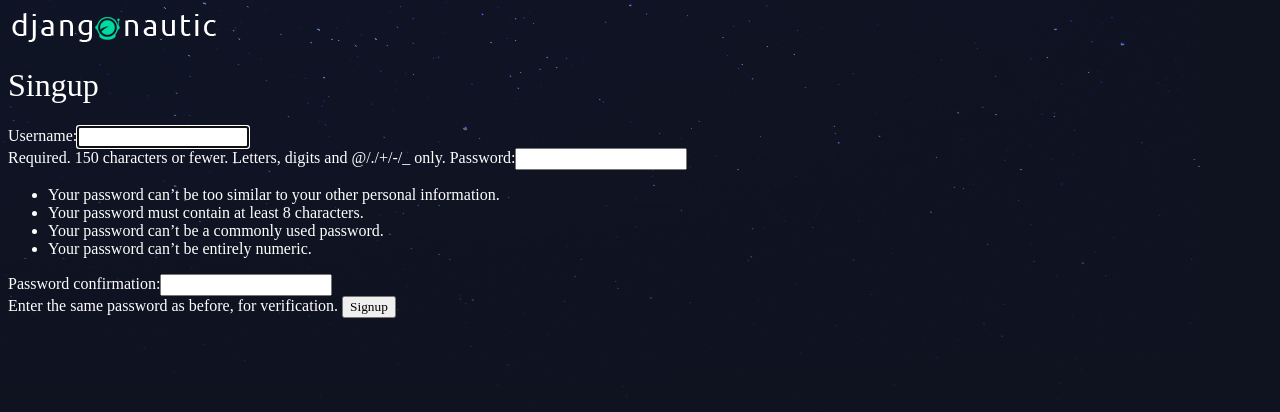
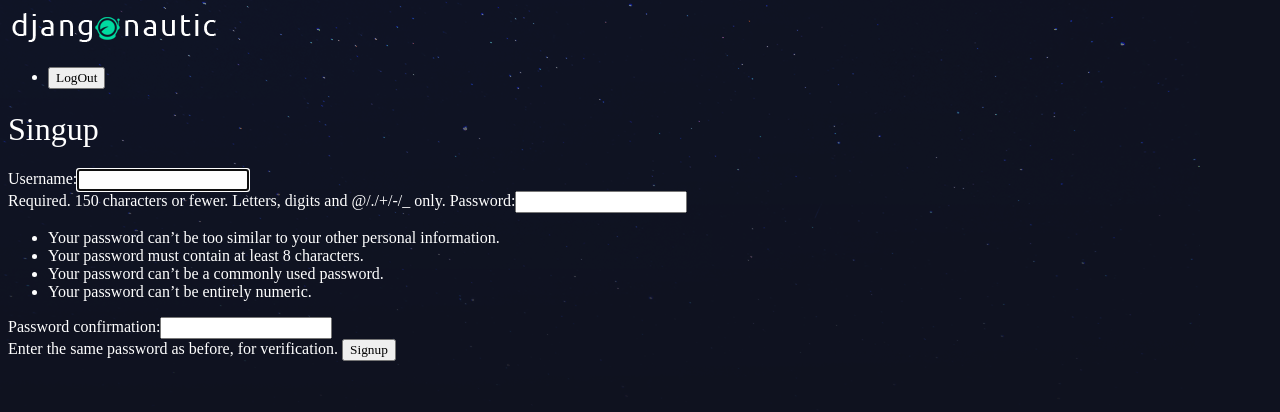
Before and after one commit to rafiq10/ninjaDjango, a Django app: page /accounts/signup/ in a window 1280 px wide. Shown: the top 412 px of the page. Run offline with Django 3.2, Linux system fonts and the light colour scheme.

Commit message:
End of chapter 22-logging-user-out

```diff
--- a/djangonautic/accounts/urls.py
+++ b/djangonautic/accounts/urls.py
@@ -6,4 +6,5 @@ app_name = 'accounts'
 urlpatterns = [
     url(r'^signup/$', views.signup_view, name="signup"),
     url(r'^login/$',views.login_view,name="login"),
+    url(r'^logout/$',views.logout_view,name="logout"),
 ]
--- a/djangonautic/accounts/views.py
+++ b/djangonautic/accounts/views.py
@@ -1,6 +1,6 @@
 from django.shortcuts import render, redirect
 from django.contrib.auth.forms import UserCreationForm, AuthenticationForm
-from django.contrib.auth import login
+from django.contrib.auth import login, logout
 
 def signup_view(request):
     if request.method == 'POST':
@@ -26,3 +26,8 @@ def login_view(request):
         form = AuthenticationForm()
 
     return render(request, 'accounts/login.html',{"form":form})
+
+def logout_view(request):
+    if request.method == 'POST':
+        logout(request)
+        return redirect('articles:list')
--- a/djangonautic/templates/base_layout.html
+++ b/djangonautic/templates/base_layout.html
@@ -9,6 +9,16 @@
     <body>
         <div class="wrapper">
             <h1><a href="{% url 'articles:list' %}"><img src="{% static 'logo.png'%}"/></a></h1>
+            <nav>
+                <ul>
+                    <li>
+                        <form class="logout-link" action="{% url 'accounts:logout' %}" method="POST">
+                        {% csrf_token %}
+                        <button type="submit">LogOut</button>
+                    </form>
+                    </li>
+                </ul>
+            </nav>
             {% block content %}
             {% endblock %}
         </div>
```
Also changed, not shown: djangonautic/db.sqlite3.
